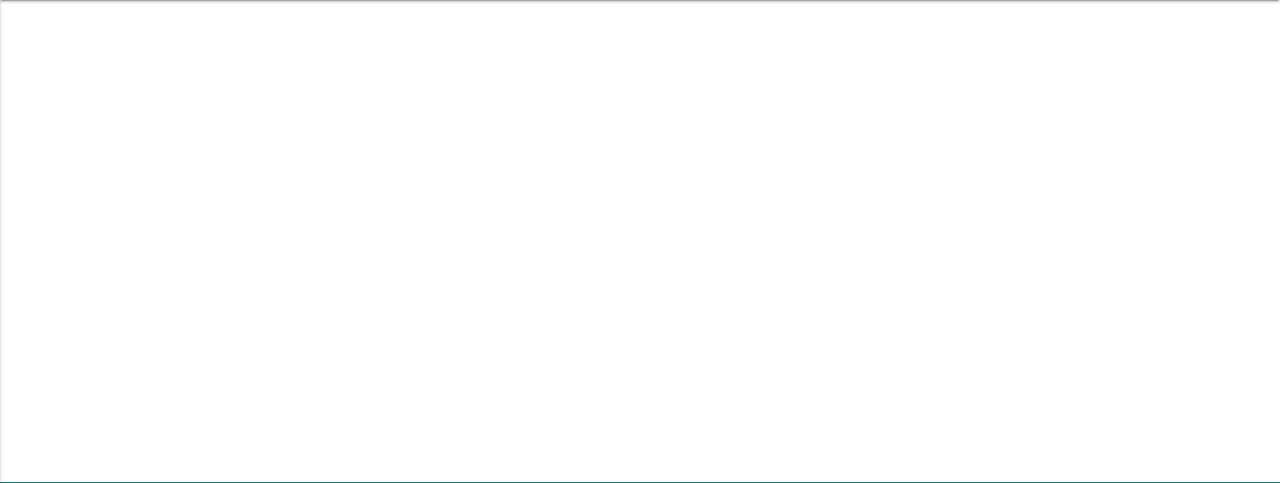
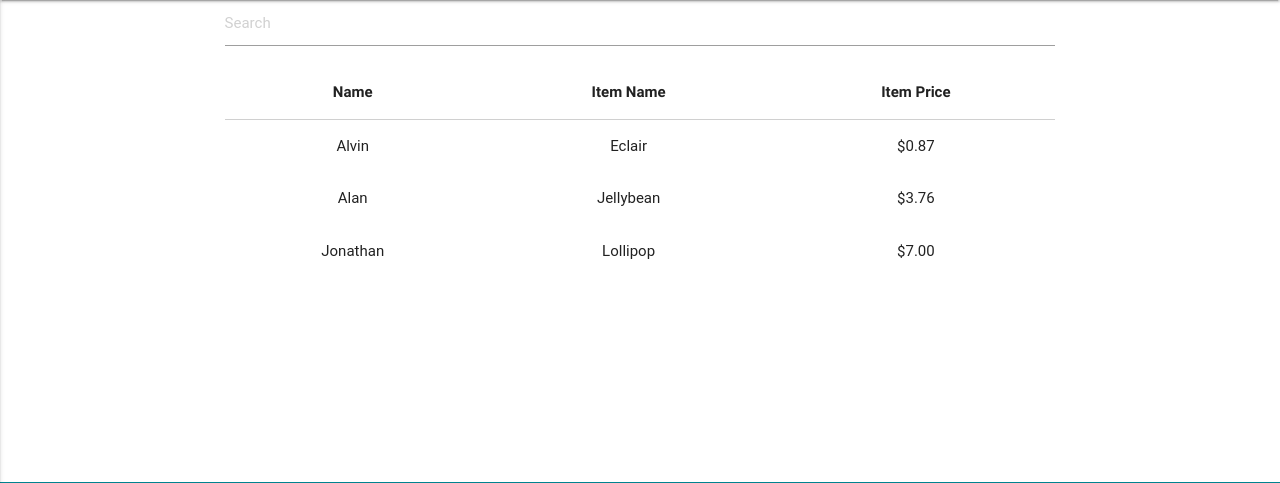
Before and after one commit to AlexFreyr/Racer_final_project, a PHP site: page /scores.php in a window 1280 px wide. Shown: the part 64-547 px from the top of the page. Run offline with PHP 8.4, Linux system fonts and the light colour scheme; some libraries are stand-ins or nearby versions; some web fonts are replaced.

Commit message:
Table and Search
Started on the Table and then added a basic search to the table

```diff
--- /dev/null
+++ b/Racer Site/javascript/score.js
@@ -0,0 +1,16 @@
+/**
+ * Created by Michael Jes Þórsson on 21-Nov-16.
+ * This Script will be used to power the search engine in the score table and other
+ */
+var $rows = $('#table tr');
+$('#tableSearch').keyup(function() {
+
+    var val = '^(?=.*\\b' + $.trim($(this).val()).split(/\s+/).join('\\b)(?=.*\\b') + ').*$',
+        reg = RegExp(val, 'i'),
+        text;
+
+    $rows.show().filter(function() {
+        text = $(this).text().replace(/\s+/g, ' ');
+        return !reg.test(text);
+    }).hide();
+});
--- a/Racer Site/scores.php
+++ b/Racer Site/scores.php
@@ -19,12 +19,39 @@
             include "static/header.php";
         ?>
         <div class="row">
-            <div class="col s12 l6">
+        <div class="col s8 offset-s2">
+        <!--Hérna Þarf að bætta bið Javascript kóða til að þetta verði Search-->
 
-            </div>
-            <div class="col s12 l6">
+         <input placeholder="Search" id="tableSearch" type="text" class="validate">
 
-            </div>
+                 <table id="table" class="centered">
+                    <thead>
+                      <tr>
+                          <th data-field="id">Name</th>
+                          <th data-field="name">Item Name</th>
+                          <th data-field="price">Item Price</th>
+                      </tr>
+                    </thead>
+
+                    <tbody>
+                      <tr>
+                        <td>Alvin</td>
+                        <td>Eclair</td>
+                        <td>$0.87</td>
+                      </tr>
+                      <tr>
+                        <td>Alan</td>
+                        <td>Jellybean</td>
+                        <td>$3.76</td>
+                      </tr>
+                      <tr>
+                        <td>Jonathan</td>
+                        <td>Lollipop</td>
+                        <td>$7.00</td>
+                      </tr>
+                    </tbody>
+                    </table>
+                </div>
         </div>
     </main>
 
@@ -39,5 +66,6 @@
     <script src="https://cdnjs.cloudflare.com/ajax/libs/materialize/0.97.8/js/materialize.min.js"></script>
     <!--Custom javascript files go below this comment-->
     <script src="javascript/start.js"></script>
+    <script src="javascript/score.js"></script>
 </body>
 </html>
```
